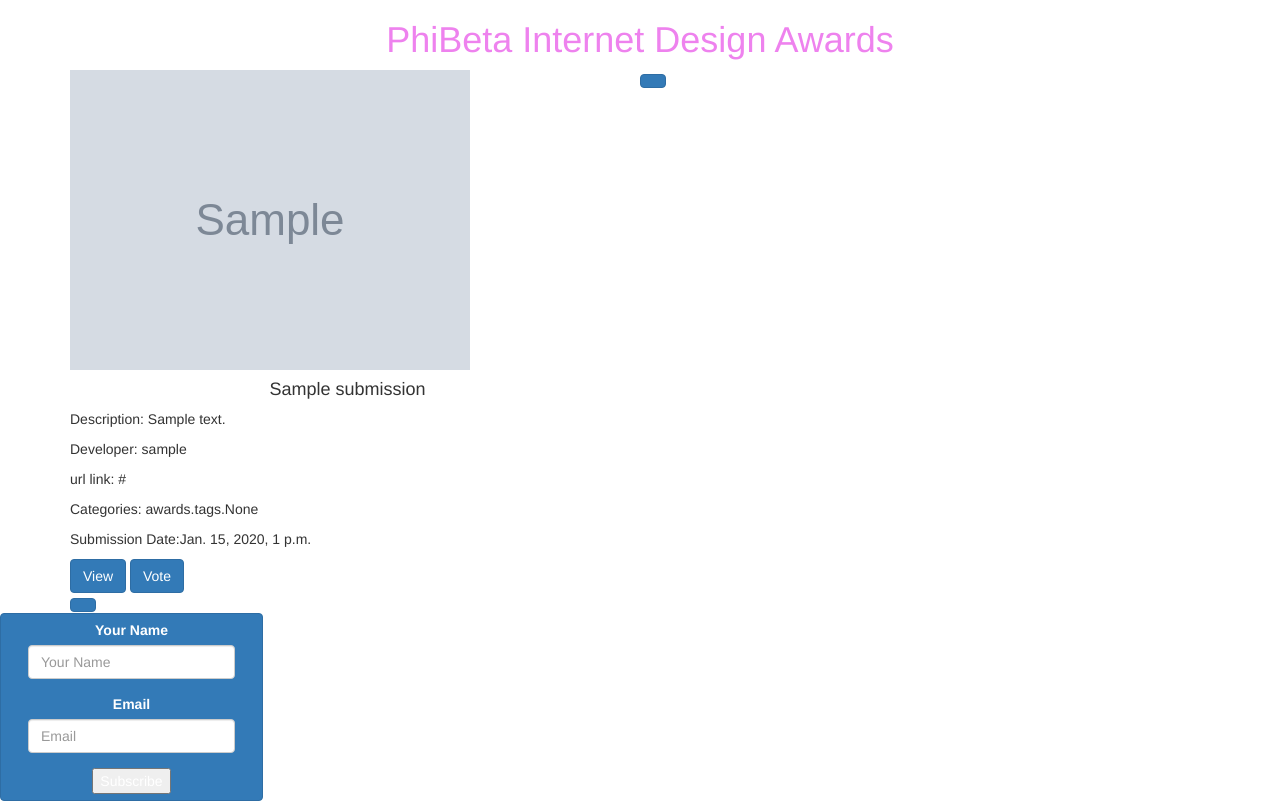
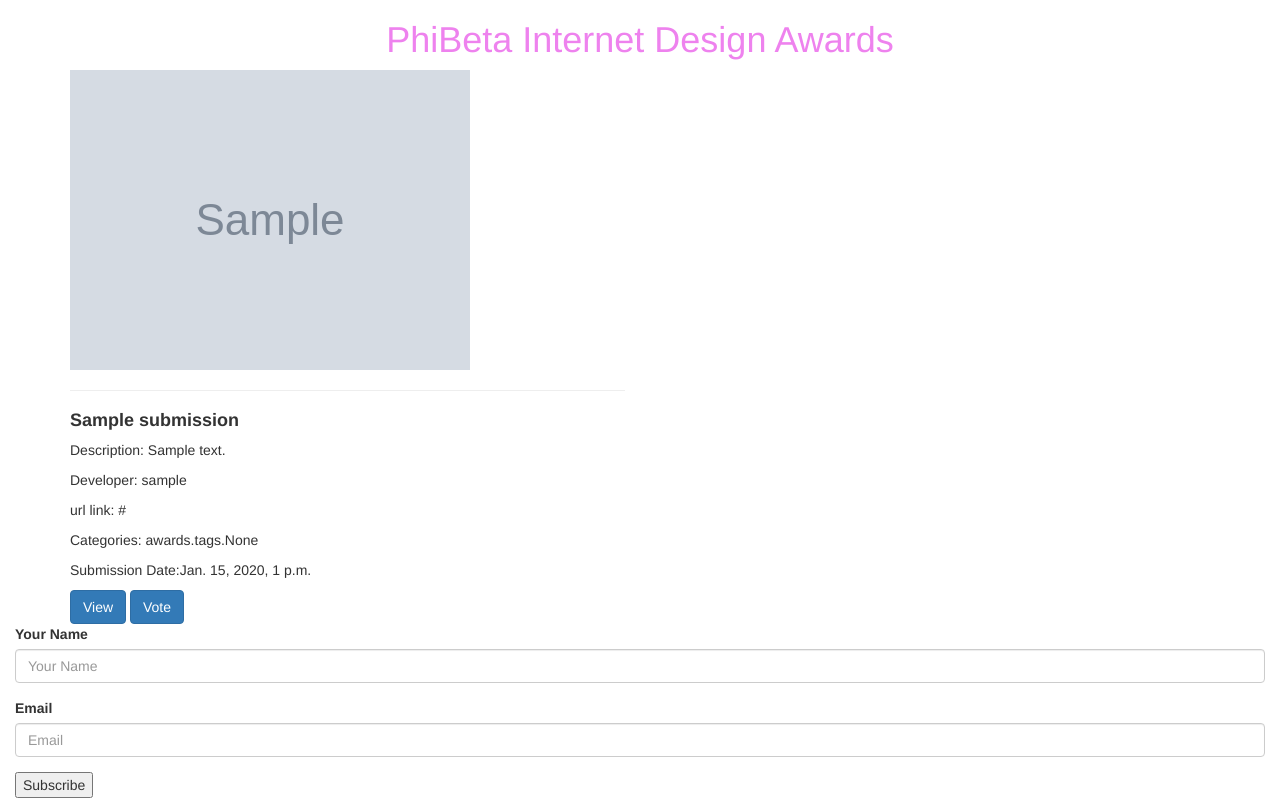
Before and after one commit to OjureFred/PhiThetaAwards, a Django app: page / in a window 1280 px wide. Shown: the part 52-853 px from the top of the page. Run offline with Django 3.2, Linux system fonts and the light colour scheme; a user stored in the database is signed in; tables that the repository leaves empty hold one stand-in row (values such as "Sample post"); grey boxes marked "Sample" are stand-in pictures; some libraries are stand-ins or nearby versions.

Commit message:
Debugged votes form and posted corrections

```diff
--- a/awards/forms.py
+++ b/awards/forms.py
@@ -18,3 +18,8 @@
     class Meta:
         model = Votes
         exclude = ['developer', 'submission']
+        widget = {
+            'design': forms.IntegerField(label='Enter a value between 1 - 10', min_value=0, max_value=10),
+            'usability': forms.IntegerField(min_value=0, max_value=10),
+            'content': forms.IntegerField(min_value=0, max_value=10),
+        }
--- a/awards/templates/new_vote.html
+++ b/awards/templates/new_vote.html
@@ -16,10 +16,11 @@
 
 <body>
 
-  <form  action="{%url 'new_vote/{{context['id']}}'%}" method="post" enctype="multipart/form-data">
+  <form  action="{%url 'new-vote/'}" method="post" enctype="multipart/form-data">
     {%csrf_token%}
 
     {% bootstrap_form form%}
+
     <input type="submit" class="btn btn-success btn-lg" value="Post">
   </form>
 
--- a/awards/templates/welcome.html
+++ b/awards/templates/welcome.html
@@ -13,7 +13,8 @@
       <!-- displaying News articles -->
       <div class="col-xs-6 col-sm-6 col-md-6 col-lg-6">
         <img src="{{submission.submission_image.url}}" class="img-responsive" alt="Image">
-        <h4 class="text-center"> {{ submission.title }} </h4>
+        <hr />
+        <h4><strong> {{ submission.title }} </strong> </h4>
         <p>Description:  {{submission.description}} </p>
         <p>Developer: {{submission.developer}}</p>
         <p>url link: {{submission.url_link}}</p>
@@ -21,7 +22,7 @@
         <p>Submission Date:{{submission.submission_date}}</p>
         {% if user.is_authenticated %}
         <a class="btn btn-primary" href="submission/{{submission.id}}">View</a>
-        <a class="btn btn-primary" href="vote/{{submission.id}}">Vote</button>
+        <a class="btn btn-primary" href="vote/{{submission.id}}">Vote</a>
         {% endif %}
       </div>
     </div>
--- a/awards/urls.py
+++ b/awards/urls.py
@@ -11,7 +11,7 @@
     url(r'^search/', views.search_results, name='search_results'),
     #path('submission/<int:pk>', views.submission, name="submission"),
     url(r'^new/submission$', views.new_submission, name='new-submission'),
-    url(r'^vote/(\d+)', views.new_vote, name='new_vote'),
+    url(r'^vote/(\d+)', views.new_vote, name='new-vote'),
     url(r'^api/awards/$', views.AwardList.as_view()),
 ]
 if settings.DEBUG:
--- a/awards/views.py
+++ b/awards/views.py
@@ -102,7 +102,7 @@
     current_user = request.user
     current_submission = Submission.objects.get(id = submission_id)
     if request.method == 'POST':
-        form = NewVoteForm(request.POST)
+        form = NewVoteForm(request.POST, request.FILES)
         if form.is_valid():
             vote = form.save(commit=False)
             submission = current_submission
```
